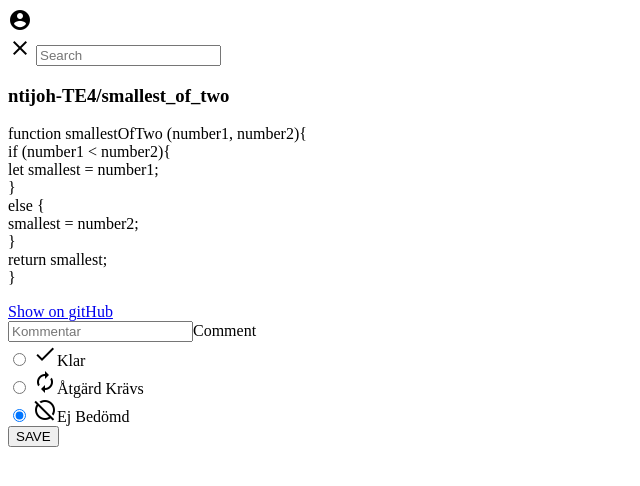
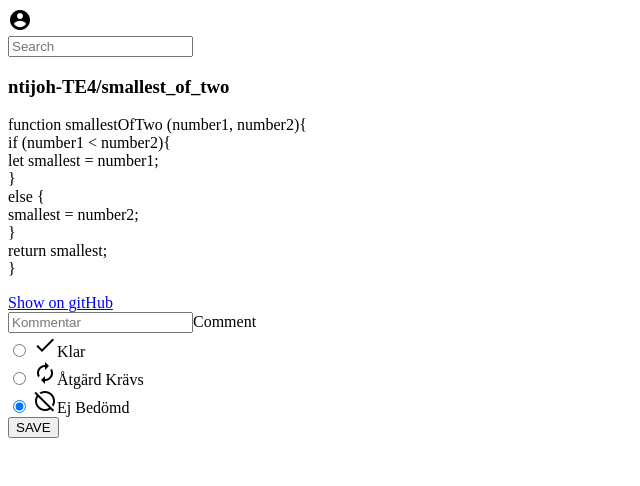
Before and after one commit to ntijoh-te4/projekt-2-teacher-o-matic, a plain HTML site: page views/fork_listing.html in a window 1280 px wide. Shown: the whole page, without its empty margins (0-640 px from the left). Drawn offline with Linux system fonts and the light colour scheme.

Commit message:
small fixes

```diff
--- a/views/fork_listing.html
+++ b/views/fork_listing.html
@@ -15,7 +15,6 @@
             </span>
             <form>
                 <div class="input-field">
-                <i class="material-icons">close</i>
                 <input id="search" type="search" required placeholder="Search">
                 </div>
           </form>
```
Also changed, not shown: views/index.html (+0 -1 lines).
